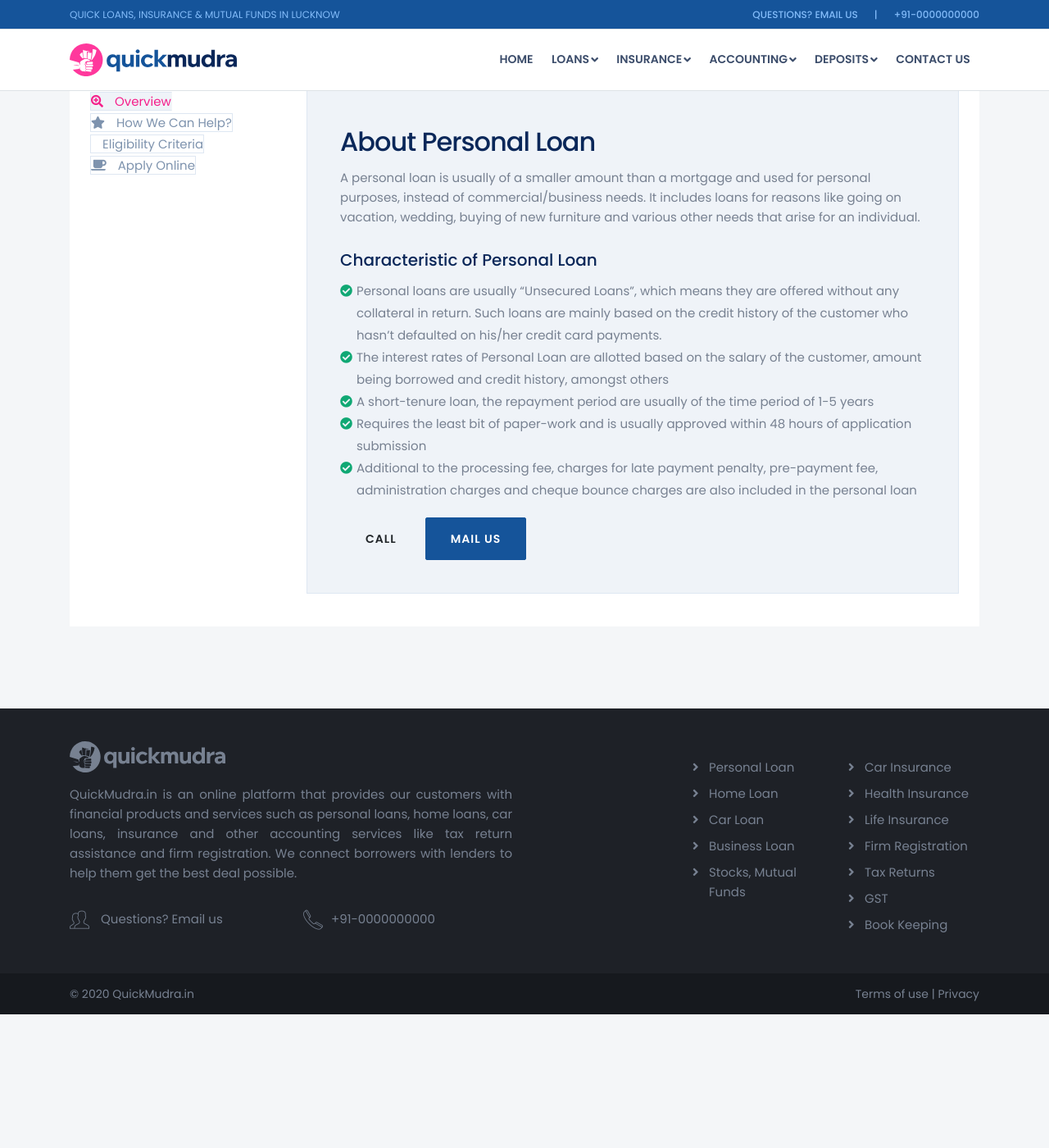
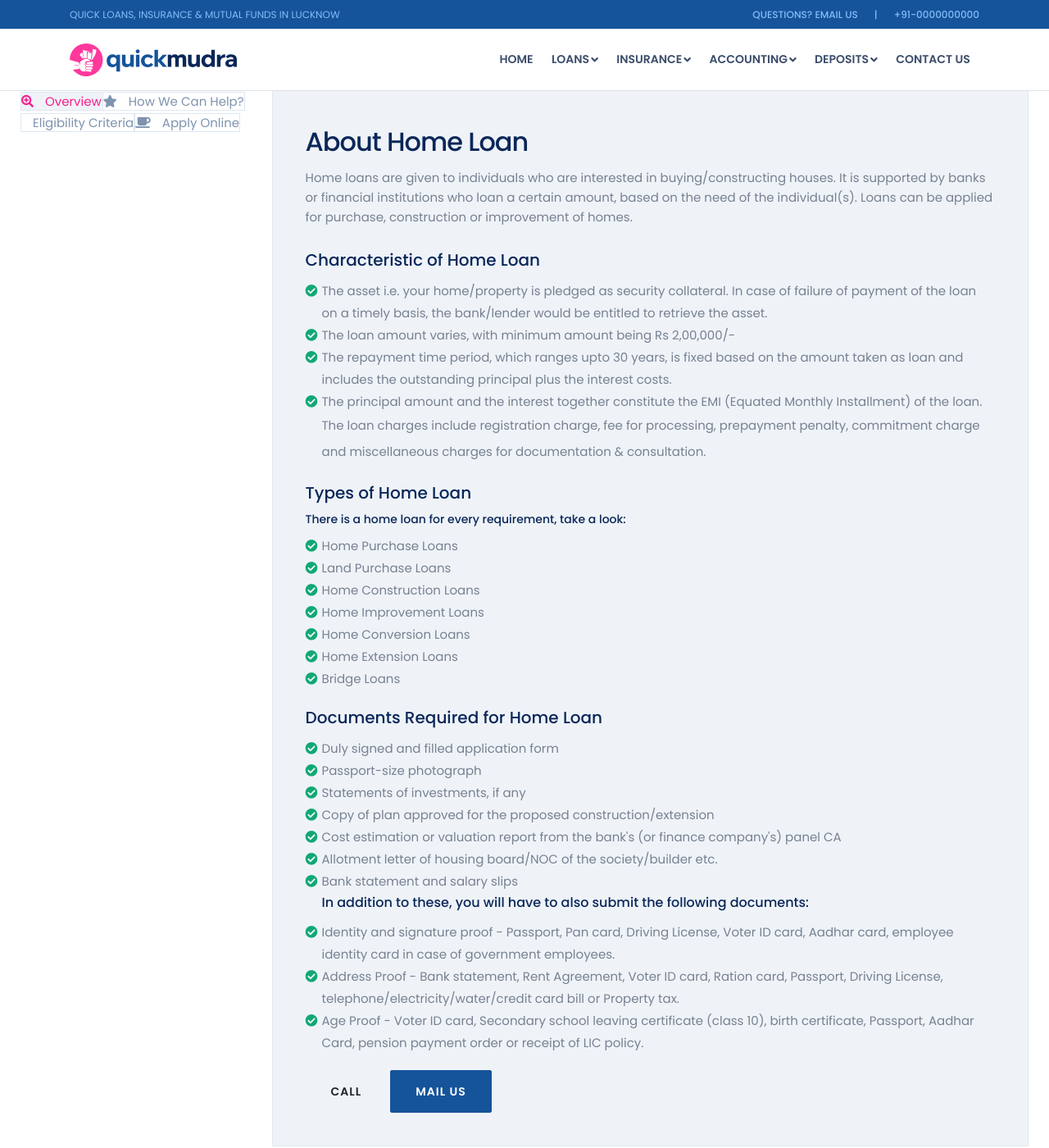
Before and after one commit to jaswinder-singh/creditme, a Jekyll site: the page built from pages/homeloan.html, in a window 1280 px wide and 1400 px high. Shown: the whole window at 82% size. Built offline with Jekyll 4.4.1, drawn with Linux system fonts in a browser that asks for light colours; nearby versions of some CDN libraries.

Commit message:
Update homeloan.html

```diff
--- a/pages/homeloan.html
+++ b/pages/homeloan.html
@@ -5,12 +5,7 @@ header: default
 keywords: Home Loan, Personal Loan, Business Loan, Loan Against Property, Used Car Loans, Gold Loan, Education Loan, Insurance, Tax Services, GST, Home Loan, Quick Mudra
 permalink: /home-loan
 ---
-<div class=" ">
-        <!-- content start -->
-<div class="container">
-            <div class="row">
-                <div class="col-md-12">
-                    <div class="wrapper-content bg-white pinside40">
+<div class="wrapper-content bg-white pinside40">
                         <div class="product-tabs">
                             <div class="row">
                                 <!-- Nav tabs -->
@@ -32,68 +27,77 @@ permalink: /home-loan
                                 <div class="col-md-9 nopadding">
                                     <div class="tab-content">
                                         <div role="tabpanel" class="tab-pane active" id="overview">
-                                            <h1>About Personal Loan</h1>
-                                            <p>A personal loan is usually of a smaller amount than a mortgage and used for personal purposes, instead of commercial/business needs. It includes loans for reasons like going on vacation, wedding, buying of new furniture and various other needs that arise for an individual.</p>
+                                            <h1>About Home Loan</h1>
+                                            <p>Home loans are given to individuals who are interested in buying/constructing houses. It is supported by banks or financial institutions who loan a certain amount, based on the need of the individual(s). Loans can be applied for purchase, construction or improvement of homes.</p>
 
 
 
 
-                                            <h3>Characteristic of Personal Loan</h3>
+                                            <h3>Characteristic of Home Loan</h3>
                                             <ul class="listnone bullet bullet-check-circle-default">
-                                                <li>Personal loans are usually “Unsecured Loans”, which means they are offered without any collateral in return. Such loans are mainly based on the credit history of the customer who hasn’t defaulted on his/her credit card payments.</li>
-                                                <li>The interest rates of Personal Loan are allotted based on the salary of the customer, amount being borrowed and credit history, amongst others</li>
-                                                <li>A short-tenure loan, the repayment period are usually of the time period of 1-5 years</li>
-                                                <li>Requires the least bit of paper-work and is usually approved within 48 hours of application submission</li>
-                                                <li>Additional to the processing fee, charges for late payment penalty, pre-payment fee, administration charges and cheque bounce charges are also included in the personal loan</li>
+                                                <li>The asset i.e. your home/property is pledged as security collateral. In case of failure of payment of the loan on a timely basis, the bank/lender would be entitled to retrieve the asset.</li>
+<li>The loan amount varies, with minimum amount being Rs 2,00,000/-</li>
+<li>The repayment time period, which ranges upto 30 years, is fixed based on the amount taken as loan and includes the outstanding principal plus the interest costs.</li>
+<li>The principal amount and the interest together constitute the EMI (Equated Monthly Installment) of the loan.</li>
+The loan charges include registration charge, fee for processing, prepayment penalty, commitment charge and miscellaneous charges for documentation &amp; consultation.
                                             </ul>
+<h3>Types of Home Loan</h3>
+<h5>There is a home loan for every requirement, take a look:</h5>
+                                            <ul class="listnone bullet bullet-check-circle-default">
+                                                <li>Home Purchase Loans
+</li><li>Land Purchase Loans</li>
+<li>Home Construction Loans</li>
+<li>Home Improvement Loans</li>
+<li>Home Conversion Loans</li>
+<li>Home Extension Loans</li>
+<li>Bridge Loans</li>
+                                            </ul>
+        <h3>Documents Required for Home Loan</h3>
+        <ul class="listnone bullet bullet-check-circle-default">
+
+<li>Duly signed and filled application form</li>
+<li>Passport-size photograph</li>
+<li>Statements of investments, if any</li>
+<li>Copy of plan approved for the proposed construction/extension</li>
+<li>Cost estimation or valuation report from the bank's (or finance company's) panel CA</li>
+<li>Allotment letter of housing board/NOC of the society/builder etc.</li>
+<li>Bank statement and salary slips</li>
+<h4>In addition to these, you will have to also submit the following documents:</h4>
+
+<li>Identity and signature proof - Passport, Pan card, Driving License, Voter ID card, Aadhar card, employee identity card in case of government employees.</li>
+<li>Address Proof - Bank statement, Rent Agreement, Voter ID card, Ration card, Passport, Driving License, telephone/electricity/water/credit card bill or Property tax.</li>
+<li>Age Proof - Voter ID card, Secondary school leaving certificate (class 10), birth certificate, Passport, Aadhar Card, pension payment order or receipt of LIC policy.</li>
+
+
+
+
+        </ul>
                                              <a href="tel:1149090549 " class="btn btn-default">Call</a>
                                               <a href="contact.php#mail" class="btn btn-primary">Mail Us</a>
 
                                          </div>
                                         <div role="tabpanel" class="tab-pane" id="features">
                                             <h1>How we can help?</h1>
-                                            <p>As one of the leading loan &amp; finance Compant in India. Royal Finserv provides you with an unbiased platform to analyze and decide upon the available deals in the market.</p>
-                                            <h3>How do we help you borrow right?</h3>
-                                            <ul class="listnone bullet bullet-check-circle-default">
-                                                <li>We offer a customized loan consulting experience to each customer</li>
-                                                <li>Our experienced loan consultants help you to understand which is the right loan for you</li>
-                                                <li>We make sure that your documents are in order</li>
-                                                <li>We make the process smooth, efficient and easy</li>
-                                                <li>We take care of any issues on the way</li>
-                                            </ul>
-                                            <h3>Why Royal Finserv</h3>
-                                            <ul class="listnone bullet bullet-check-circle-default">
-                                                <li>get best offers &amp; deals on from our partners banks &amp; NBFCs.</li>
-                                                <li>Compare personal loan offers and services.</li>
-                                                <li>Apply with the best bank or NBFC.</li>
-                                                <li>Lowest Rate of Interest in offering.</li>
-                                                <li>Hassle free process and easy documentation.</li>
-                                                <li>Free Document Pickup by Royal Finserv Team.</li>
-                                                <li>Free expert guidance &amp; advice from our dedicated team of experts.</li>
-                                                <li>We are not an agent of any bank and you can apply with the bank of your choice.</li>
-                                                <li>No Fees for services provided.</li>
-                                                <li>We are here to help &amp; assit you .We understand that it’s an important decision for you as you are in immediate need of money; and trust us we will ensure quick processing and disbursal of loan.</li>
-                                            </ul>
-                                            <h3>Point To Be Considered Before Taking A Personal Loan:</h3>
-                                            <ul class="listnone bullet bullet-check-circle-default">
-                                            <li>
-                                            Share all the accurate information at time of filling up of application form. Bank will process your loan based the information you provide</li>
-                                            <li>
-Processing fees are deducted from Loan amount and thus do not pay any fees in cash/cheque to anyone to process your loan sanctioning</li><li>
-Compare Loan offers &amp; deals but handover document to any one of the bank of your choice</li>
-</ul>
+                                            <p>As one of the leading loan &amp; finance based Company in the India, Royal Finserv provides you with an unbiased platform to analyze and decide upon the available deals in the market.
+
+Moreover,<br><br>
+
+As all banks and financial institutions have different criteria or specifications, it is important that you first check and analyse which ones you are eligible for. thus helping you in selecting higher loan amounts at lower EMIs, i.e. LMIs.</p>
+
+
 <a href="tel:1149090549 " class="btn btn-default">Call</a>
                                               <a href="contact.php#mail" class="btn btn-primary">Mail Us</a>
                                         </div>
                                         <div role="tabpanel" class="tab-pane" id="eligibility">
-                                            <h1>Eligibility Criteria of Personal Loan</h1>
+                                            <h1>Eligibility Criteria of Home Loan</h1>
                                             <ul class="listnone bullet bullet-check-circle-default">
-                                            <li>
-                                           Any Indian citizen in good standing who is salaried, self-employed or business person with regular source of income can apply for a personal loan.</li>
-<li>The applicant should be above the age of 24 years</li>
-<li>Should be currently employed with existing organization or been involved in your business for a specific number of years.</li>
-<li>Professional stability and savings history play a major role in approval of the loan, especially minimum required monthly salary and repaying capacity</li>
-<li>Bad credit history would prove to be a put-off, especially anytime within 3 months prior to applying for personal loan.</li>
+                                            <li>As mentioned earlier, the home loan eligibility is determined by various factors including income, employment status, loan tenure and so on.</li>
+
+<li>Any Indian citizen in good standing who is salaried, self-employed or business person with regular source of income can apply for a home loan.</li>
+<li>The applicant should be above the age of 21 years</li>
+<li>Professional stability and savings history play a major role in approval of the loan</li>
+<li>Bad credit history would prove to be a put-off, especially anytime within 3 months prior to applying for home loan.</li>
+<li>For Business men and Self-employed individuals, the value of loan you are eligible for is majorly determined by the profits and turn over earned by you.</li>
 </ul>
 <a href="tel:1149090549 " class="btn btn-default">Call</a>
                                               <a href="contact.php#mail" class="btn btn-primary">Mail Us</a>
@@ -161,19 +165,14 @@ Compare Loan offers &amp; deals but handover document to any one of the bank of
                 <input id="emi" name="emi" type="text" placeholder="Current EMI" class="form-control input-md" required="required">
                                     </div>
                                 </div>
-                <div class="form-group col-md-4 col-sm-6 col-xs-12">
-                    <label class=" control-label" for="email">Loan Tenure</label>
-                <div class="">
-                <input id="tenure" name="tenure" type="text" placeholder="Loan Tenure" class="form-control input-md" required="required">
-                                    </div>
-                                </div>
+
                 <div class="form-group col-md-4 col-sm-6 col-xs-12">
                     <label class=" control-label" for="email">No. of Paid EMI</label>
                 <div class="">
-                <input id="paidemi" name="paidemi" type="text" placeholder="No. of Paid EMI" class="form-control input-md" required="required">
+                <input id="paidemi" name="paidemi" type="text" placeholder="No. of Paid EMI" class="form-control input-md">
                                     </div>
                                 </div>
-                <div class="form-group col-md-6 col-sm-12 col-xs-12">
+                <div class="form-group col-md-4 col-sm-12 col-xs-12">
                  <label class="control-label" for="phone">Loan Type</label>
                     <div class="">
                  <select class="form-control input-md" name="loan" required="required">
@@ -187,12 +186,6 @@ Compare Loan offers &amp; deals but handover document to any one of the bank of
                  </select>
                             </div>
              </div>
-             <div class="form-group col-md-6 col-sm-6 col-xs-12">
-                    <label class=" control-label" for="email">Loan Amount</label>
-                <div class="">
-                <input id="amount" name="amount" type="text" placeholder="Loan Amount" class="form-control input-md" required="required">
-                                    </div>
-                                </div>
 
                 <div class="form-group col-md-4 col-sm-6 col-xs-12">
                     <label class=" control-label" for="email">Address 1</label>
@@ -203,7 +196,7 @@ Compare Loan offers &amp; deals but handover document to any one of the bank of
                 <div class="form-group col-md-4 col-sm-6 col-xs-12">
                     <label class=" control-label" for="email">Address 2</label>
                 <div class="">
-                <input id="address2" name="address2" type="text" placeholder="Address 2" class="form-control input-md">
+                <input id="address2" name="address2" type="text" placeholder="Address 2" class="form-control input-md" required="required">
                                     </div>
                                 </div>
                 <div class="form-group col-md-4 col-sm-6 col-xs-12">
@@ -230,6 +223,19 @@ Compare Loan offers &amp; deals but handover document to any one of the bank of
                 <input id="postal" name="postal" type="text" placeholder="Postal Code" class="form-control input-md" required="required">
                                     </div>
                                 </div>
+                                <h3>Loan Requirement</h3>
+                <div class="form-group col-md-6 col-sm-6 col-xs-12">
+                    <label class=" control-label" for="email">Loan Amount</label>
+                <div class="">
+                <input id="postal" name="amount" type="text" placeholder="Loan Amount" class="form-control input-md" required="required">
+                                    </div>
+                                </div>
+                <div class="form-group col-md-6 col-sm-6 col-xs-12">
+                    <label class=" control-label" for="email">Loan Tanure</label>
+                <div class="">
+                <input id="postal" name="tanure" type="text" placeholder="Loan Tanure" class="form-control input-md" required="required">
+                                    </div>
+                                </div>
              </div>
         <div class="form-group col-md-4 col-sm-6 col-xs-12">
              <div class="">
@@ -238,6 +244,7 @@ Compare Loan offers &amp; deals but handover document to any one of the bank of
                                                             </div>
                                                         </form></div>
 
+
                                                 </div>
                                             </div>
                                         </div>
@@ -245,6 +252,3 @@ Compare Loan offers &amp; deals but handover document to any one of the bank of
                                 </div>
                             </div>
                         </div>
-                    </div>
-                </div>
-            </div>
```
